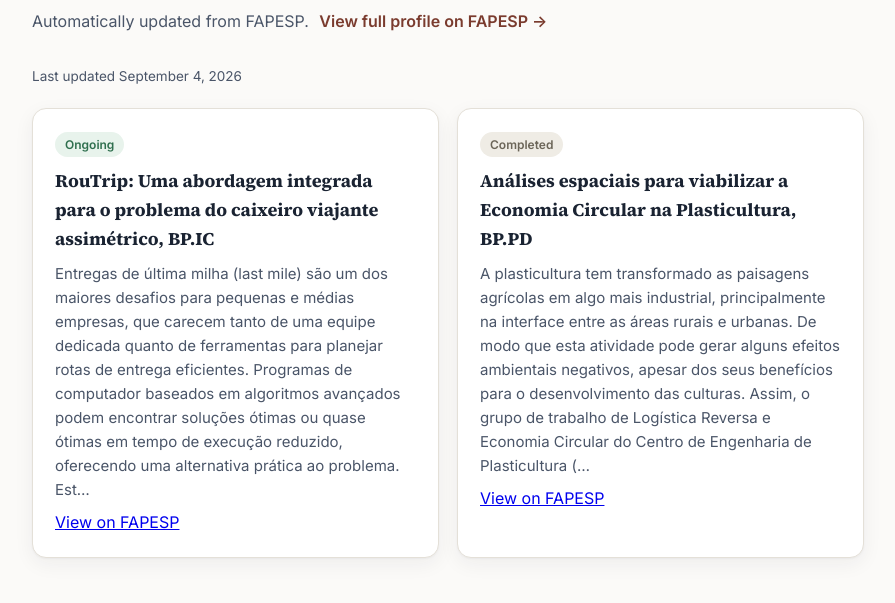
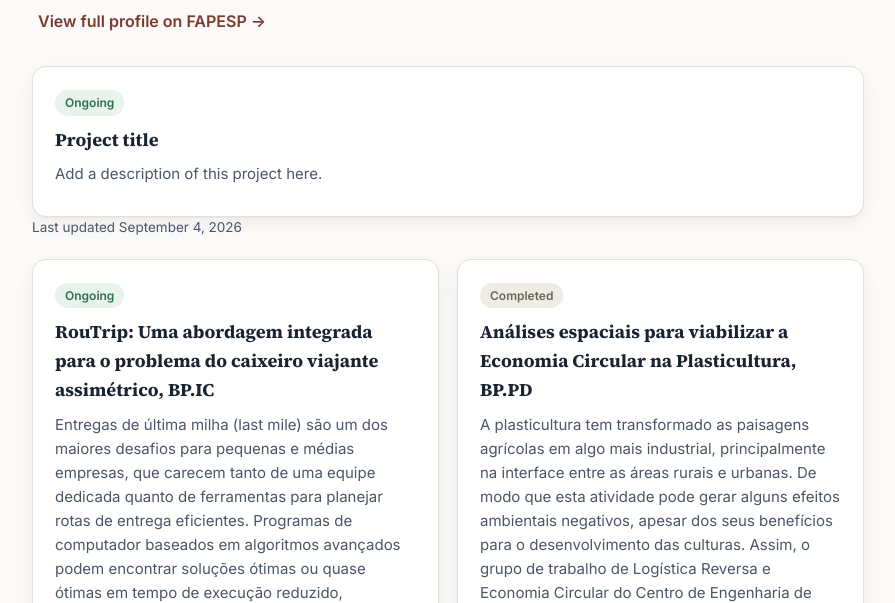
Before and after one commit to marlonfs/marlonfs.github.io, a plain HTML site: page index.html in a window 1280 px wide. Both pictures are taken after a click on the button "Research". Shown: the part 197-800 px from the top of the page, without its empty margins (192-1087 px from the left). Drawn offline with Linux system fonts and the light colour scheme.

Commit message:
Add a manually-maintained research card, remove auto-update caption
- Removed the "Automatically updated from FAPESP" caption from the
  Research tab (kept the profile link).
- Added a static "Ongoing" card above the FAPESP-synced list for the
  user to fill in by hand. It lives in index.html/translations.js, so
  the weekly workflow (which only writes assets/research.json) never
  touches it; it changes only when edited or removed directly.

Co-Authored-By: Claude Sonnet 5 <noreply@anthropic.com>

```diff
--- a/assets/translations.js
+++ b/assets/translations.js
@@ -20,8 +20,9 @@ const TRANSLATIONS = {
 
     research_eyebrow: "Research",
     research_title: "Featured &amp; current research projects",
-    research_intro: "Automatically updated from FAPESP.",
     research_profile_link: "View full profile on FAPESP &#8594;",
+    research_manual_title: "Project title",
+    research_manual_desc: "Add a description of this project here.",
     research_loading: "Loading research projects…",
     research_error: "Could not load research projects right now. Try again later, or view the profile linked above.",
     research_updated: "Last updated {date}",
@@ -87,8 +88,9 @@ const TRANSLATIONS = {
 
     research_eyebrow: "Pesquisa",
     research_title: "Projetos de pesquisa em destaque e atuais",
-    research_intro: "Atualizado automaticamente a partir da FAPESP.",
     research_profile_link: "Ver perfil completo na FAPESP &#8594;",
+    research_manual_title: "Título do projeto",
+    research_manual_desc: "Adicione aqui uma descrição deste projeto.",
     research_loading: "Carregando projetos de pesquisa…",
     research_error: "Não foi possível carregar os projetos de pesquisa agora. Tente novamente mais tarde, ou acesse o perfil pelo link acima.",
     research_updated: "Atualizado em {date}",
--- a/index.html
+++ b/index.html
@@ -70,9 +70,16 @@
     <p class="eyebrow" data-i18n="research_eyebrow">Research</p>
     <h2 data-i18n="research_title">Featured &amp; current research projects</h2>
     <p class="section-intro">
-      <span data-i18n="research_intro">Automatically updated from FAPESP.</span>
       <a href="https://bv.fapesp.br/pt/pesquisador/705016/marlon-fernandes-de-souza" target="_blank" rel="noopener" data-i18n="research_profile_link">View full profile on FAPESP &#8594;</a>
     </p>
+
+    <div class="card-grid">
+      <article class="card">
+        <span class="badge badge-ongoing" data-i18n="status_ongoing">Ongoing</span>
+        <h3 data-i18n="research_manual_title">Project title</h3>
+        <p data-i18n="research_manual_desc">Add a description of this project here.</p>
+      </article>
+    </div>
 
     <p id="research-status" class="pub-status" data-i18n="research_loading">Loading research projects…</p>
     <div id="research-list" class="card-grid" hidden></div>
```
